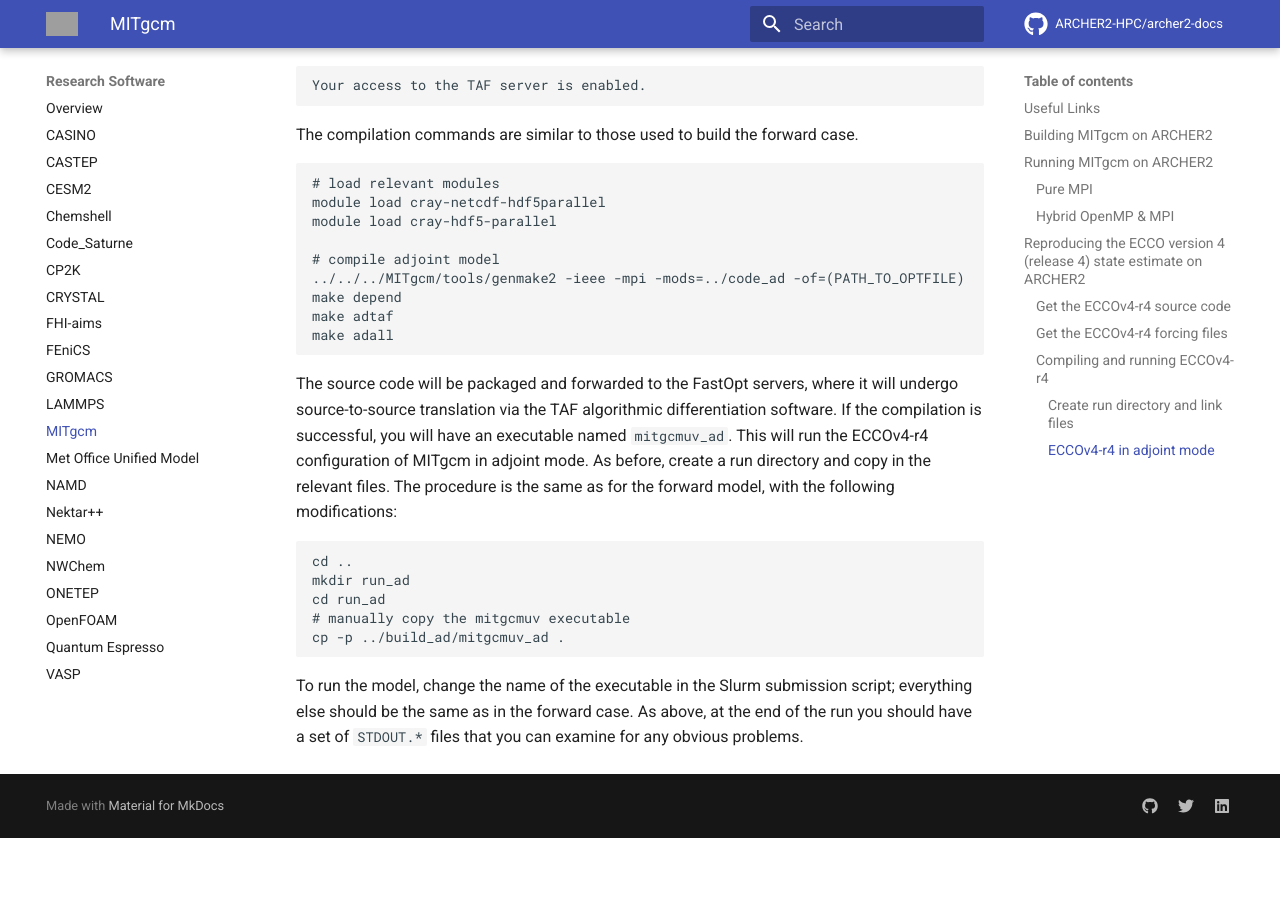
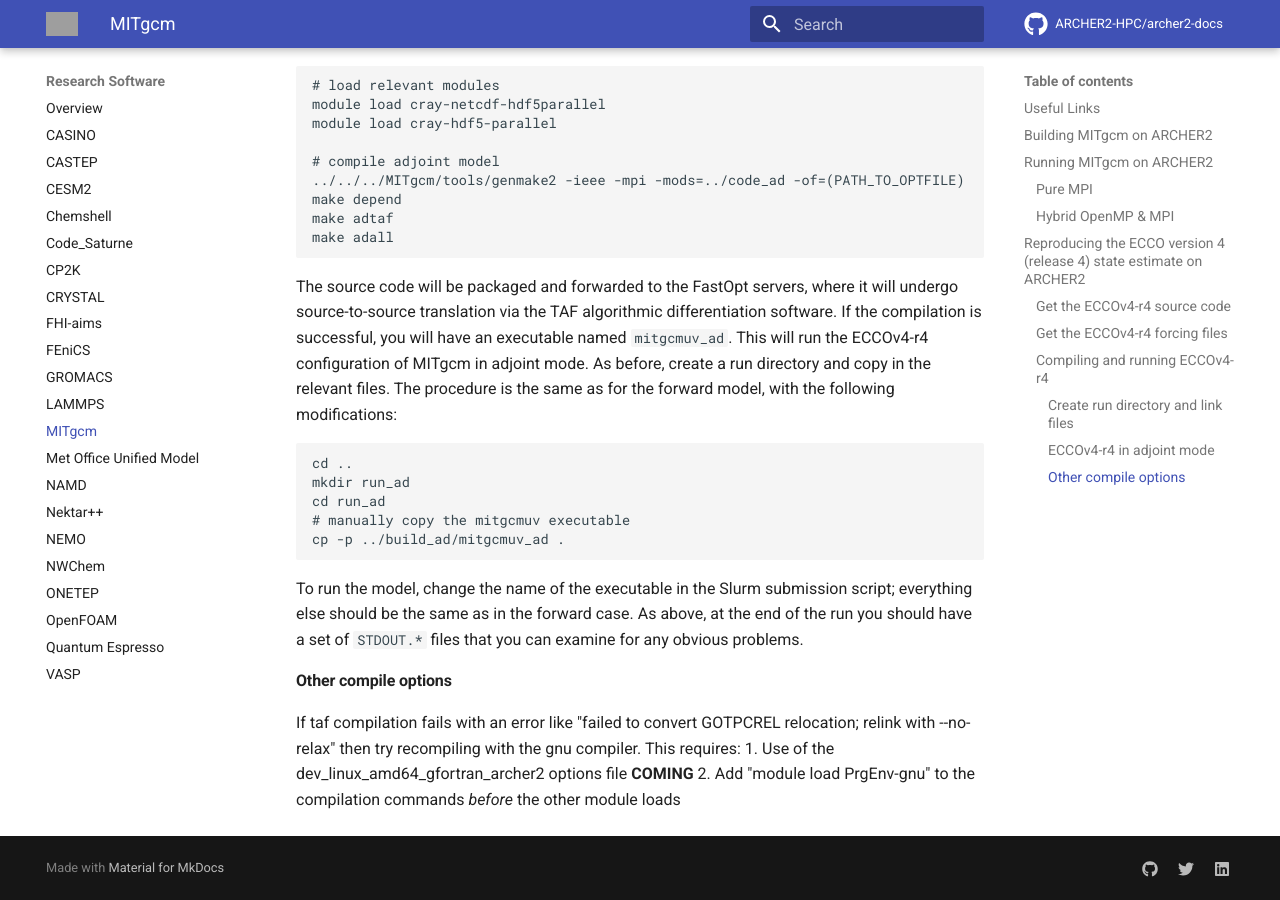
Before and after one commit to ARCHER2-HPC/archer2-docs, an MkDocs documentation site: the page built from docs/research-software/mitgcm.md, in a window 1280 px wide and 900 px high, scrolled down 7899 px. Built offline with MkDocs 1.6.1 and Material for MkDocs 9.7.7, drawn with Linux system fonts in a browser that asks for light colours; comment, search, counter and statistics services are not loaded; before the commit the page ends 8737 px from its top, so only the background shows below that; some of the changed text lies outside the part shown; grey boxes are pictures that could not be loaded.

Commit message:
Add gnu compile options

```diff
--- a/docs/research-software/mitgcm.md
+++ b/docs/research-software/mitgcm.md
@@ -348,3 +344,9 @@
     cp -p ../build_ad/mitgcmuv_ad .
 
 To run the model, change the name of the executable in the Slurm submission script; everything else should be the same as in the forward case. As above, at the end of the run you should have a set of `STDOUT.*` files that you can examine for any obvious problems.
+
+#### Other compile options
+
+If taf compilation fails with an error like "failed to convert GOTPCREL relocation; relink with --no-relax" then try recompiling with the gnu compiler. This requires:
+1. Use of the dev_linux_amd64_gfortran_archer2 options file **COMING**
+2. Add "module load PrgEnv-gnu" to the compilation commands *before* the other module loads
```
Also changed, not shown: other parts of docs/research-software/mitgcm.md (+0 -4 lines).
